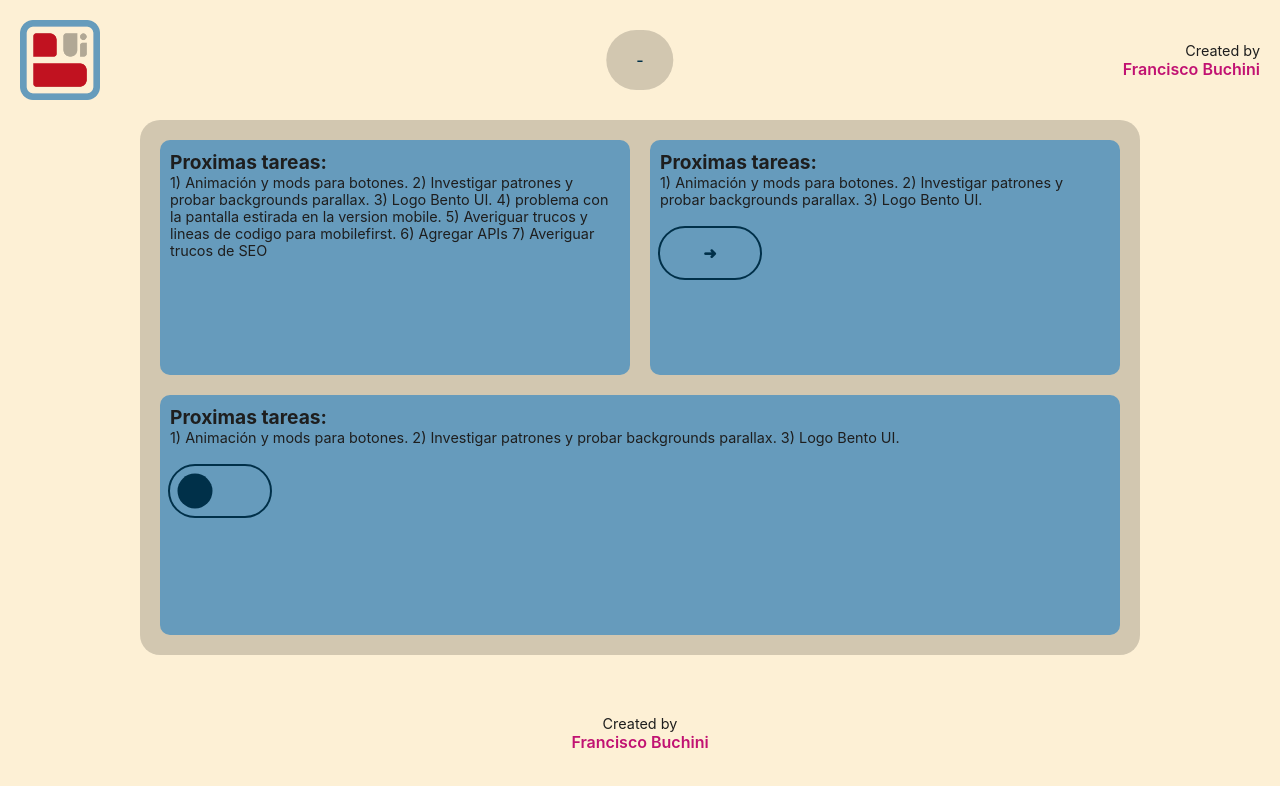
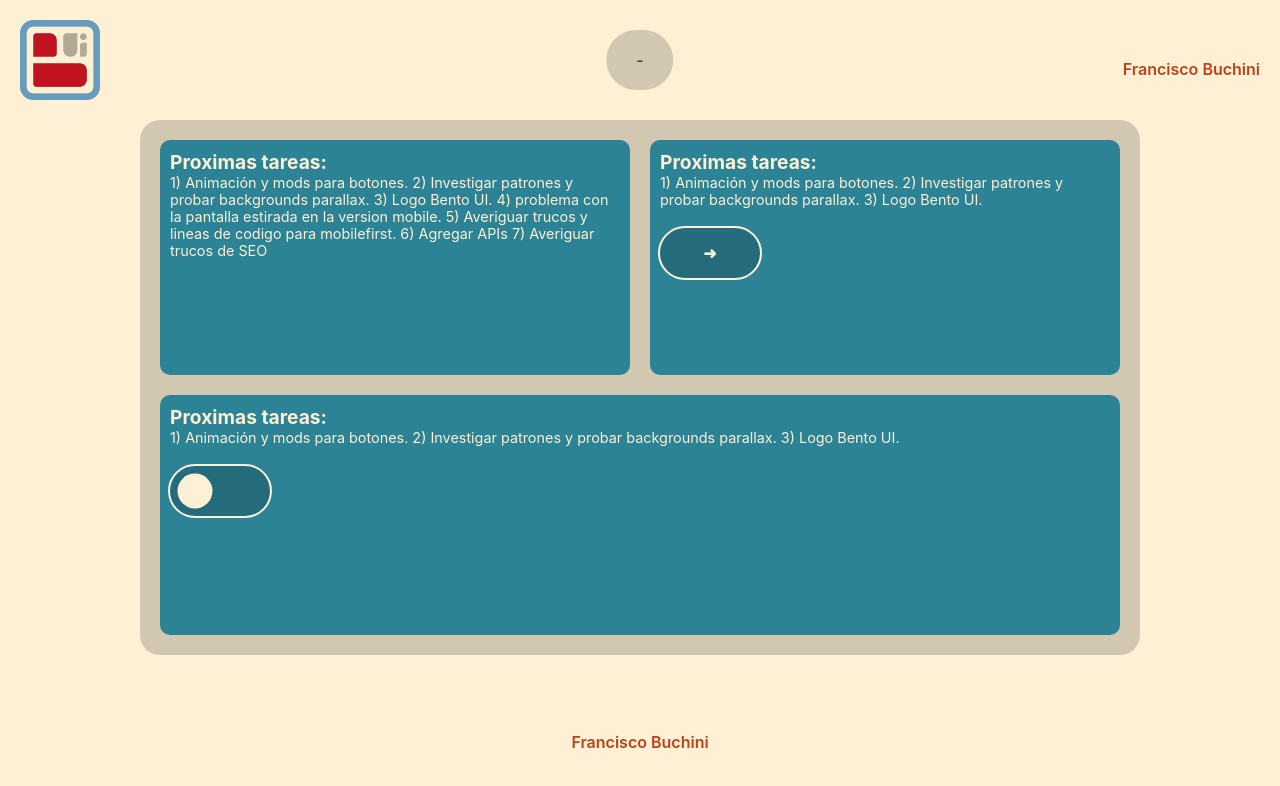
Before and after one commit to franciscobuchini/Portfolio, a React (Vite) app: page / in a window 1280 px wide. Shown: the top 786 px of the page. Built offline with nearby package versions, Linux system fonts and the light colour scheme.

Commit message:
modification on the theme.css

```diff
--- a/src/Theme.css
+++ b/src/Theme.css
@@ -1,10 +1,11 @@
 /* ROOT -------------------------------------------------------*/
 :root {
-  --primarylight: #669bbc;
-  --primarydark: #003049;
-  --secondarylight: #c11272;
-  --secondarydark: #78003a;
+  --primarylight: #2C8396;
+  --primarydark: #274847;
+  --secondarylight: #BA441A;
+  --secondarydark: #843112;
   --light: #fdf0d5;
+  --dark: #37230F;
 
   --white: #FAFAFA;
   --black: #1E1E1E;
@@ -16,25 +17,26 @@
 /* ROOT -------------------------------------------------------*/
 
 /* THEME LIGHT -------------------------------------------------------*/
-  body {background-color: var(--light); color: var(--black);}
+  body {background-color: var(--light); color: var(--light);}
   .BentoGrid {background-color: var(--darktransparent)}
-  .Bento {background-color: var(--primarylight); &:hover {outline: 4px solid var(--secondarydark);}}
+  .Bento {background-color: var(--primarylight); &:hover {outline: 4px solid var(--primarylight);}}
   .Transparent:hover {outline: none;}
 
+  .CreatedBy {color: var(--dark);}
   .Me {color: var(--secondarylight);}
   nav {background-color: var(--darktransparent); color: var(--primarydark);}
 
 
   .Button, .Switch input {
-    background-color: var(--primarylight); color: var(--primarydark); outline: 2px solid var(--primarydark);
-    &:hover {background-color: var(--darktransparent); color: var(--white); outline: 4px solid var(--white)}
+    background-color: var(--darktransparent); color: var(--light); outline: 2px solid var(--light);
+    &:hover {background-color: var(--darktransparent); color: var(--white); outline: 4px solid var(--light)}
   }
 
   .Switch input {
     &:checked {background-color: var(--primarylight);}
     &:checked::before {background-color: var(--primarydark);}
-    &::before {background-color: var(--primarydark);}
-    &:hover::before {background-color: var(--white);}
+    &::before {background-color: var(--light);}
+    &:hover::before {background-color: var(--primarylight);}
 
   }
 /* THEME LIGHT -------------------------------------------------------*/
@@ -46,13 +48,14 @@
   .Bento {background-color: var(--primarydark); &:hover {outline: 4px solid var(--secondarydark);}}
   .Transparent:hover {outline: none;}
 
+  .CreatedBy {color: var(--light);}
   .Me {color: var(--secondarylight);}
-  nav {background-color: var(--darktransparent); color: var(--primarylight);}
+  nav {background-color: var(--darktransparent); color: var(--light);}
   h2 {color: var(--secondarylight);}
 
   .Button, .Switch input {
     background-color: var(--transparent); color: var(--white); outline: 2px solid var(--white);
-    &:hover {background-color: var(--darktransparent); color: var(--secondarylight); outline: 4px solid var(--secondarylight)}
+    &:hover {background-color: var(--darktransparent); color: var(--white); outline: 4px solid var(--white)}
     &:checked {background-color: var(--darktransparent);}
     &:checked::before {background-color: var(--white);}
     &:hover:checked::before {background-color: var(--secondarylight);}
```
